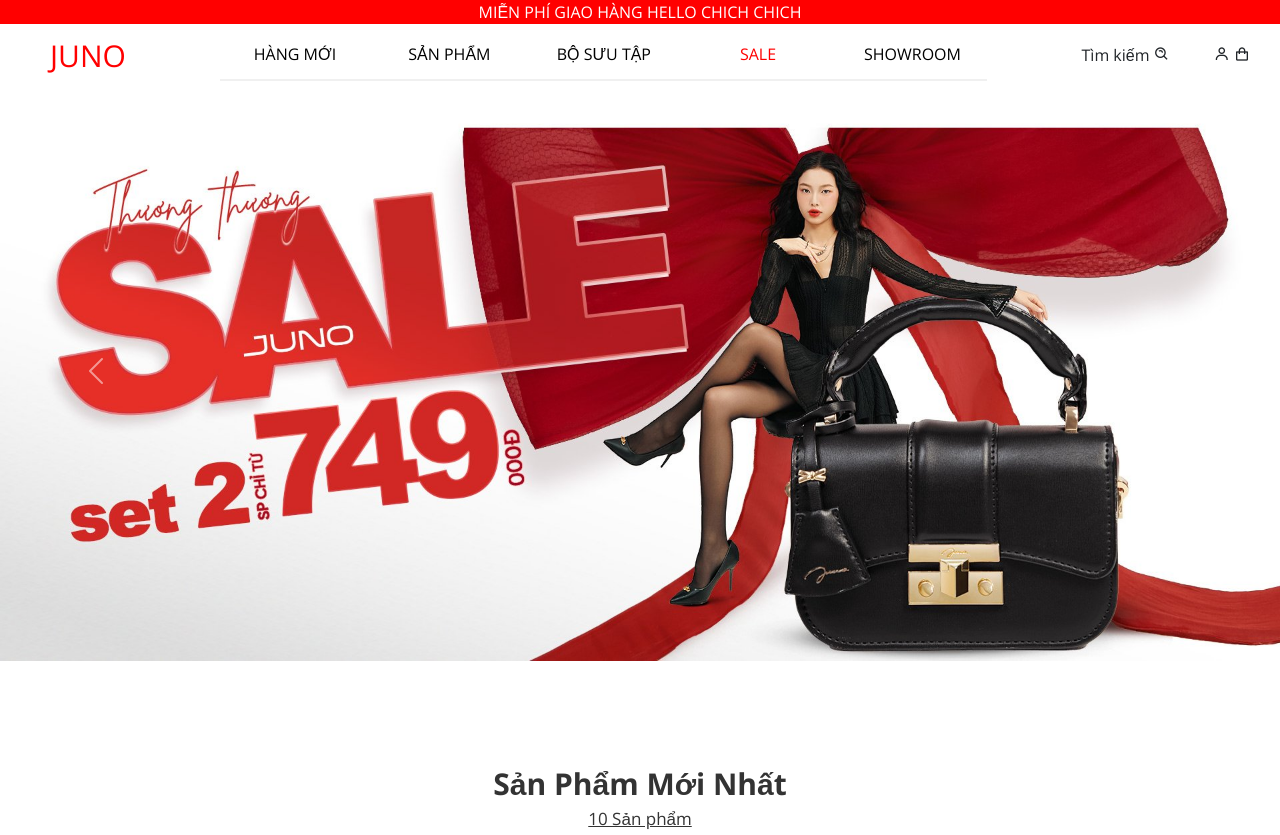
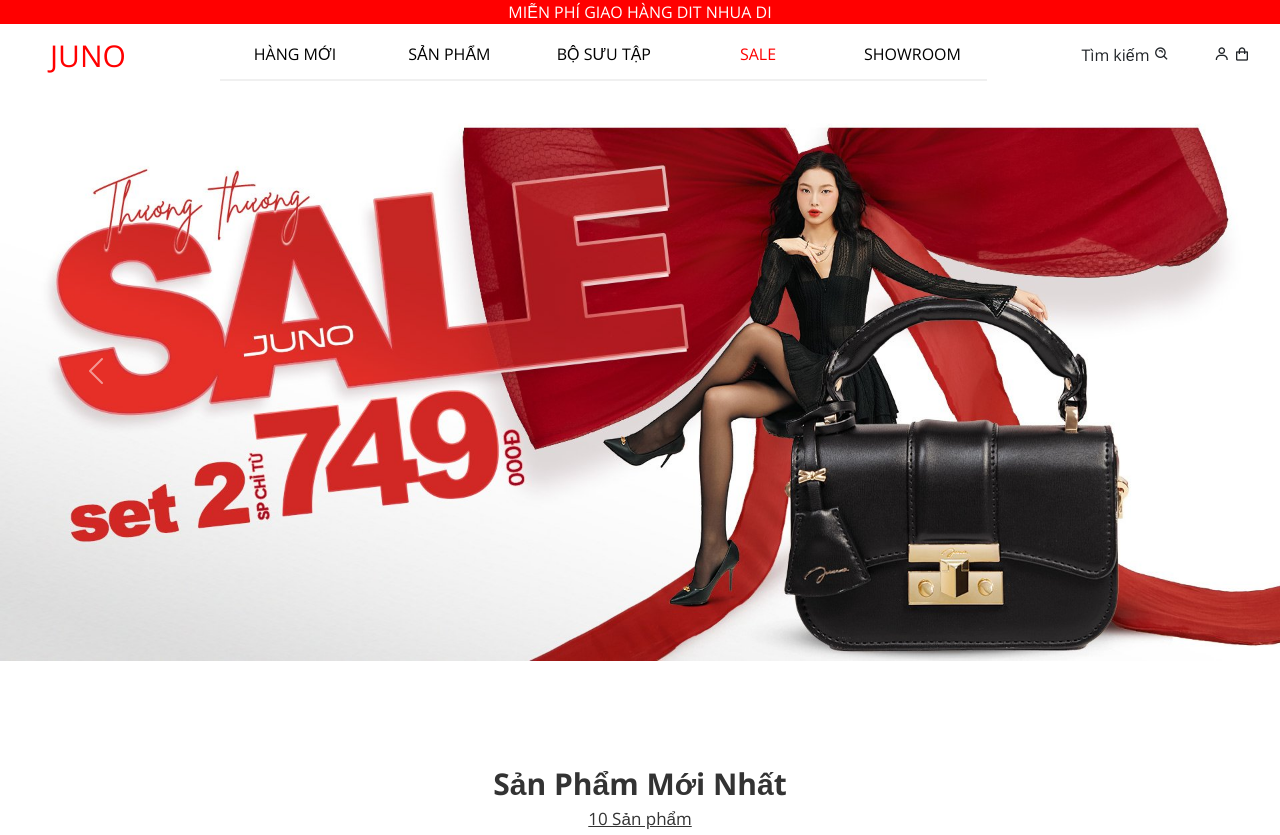
Before and after one commit to Laiminh2005/test, a plain HTML site: page html,css/shop.html in a window 1280 px wide. Shown: the top 835 px of the page. Drawn offline with nearby package versions, Linux system fonts and the light colour scheme.

Commit message:
dit nhau

```diff
--- a/html,css/shop.html
+++ b/html,css/shop.html
@@ -21,7 +21,7 @@
 
 <body>
   <div class="header">
-    Miễn phí giao hàng hello chich chich
+    Miễn phí giao hàng dit nhua di
   </div>
   <div class="header2">
     <div class="name__shop">
```
